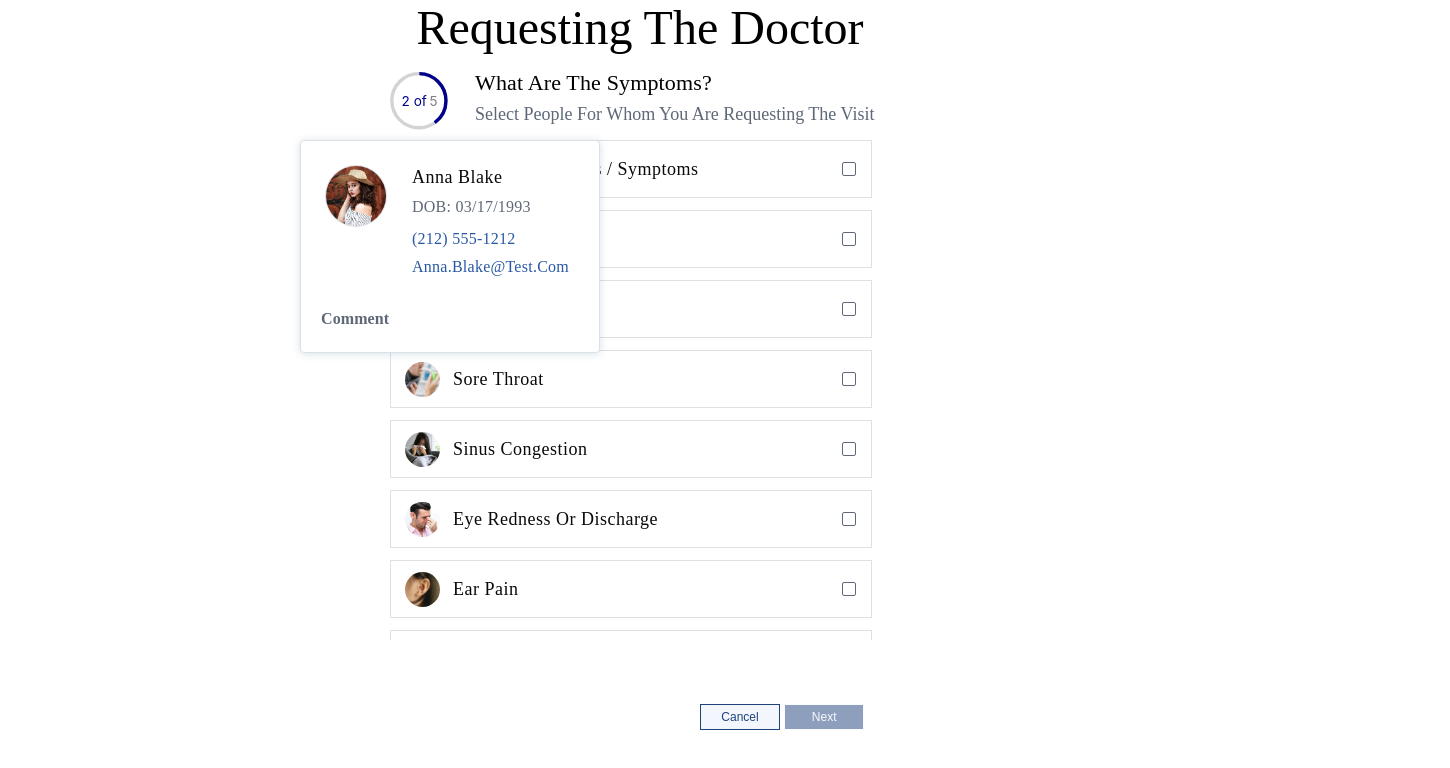
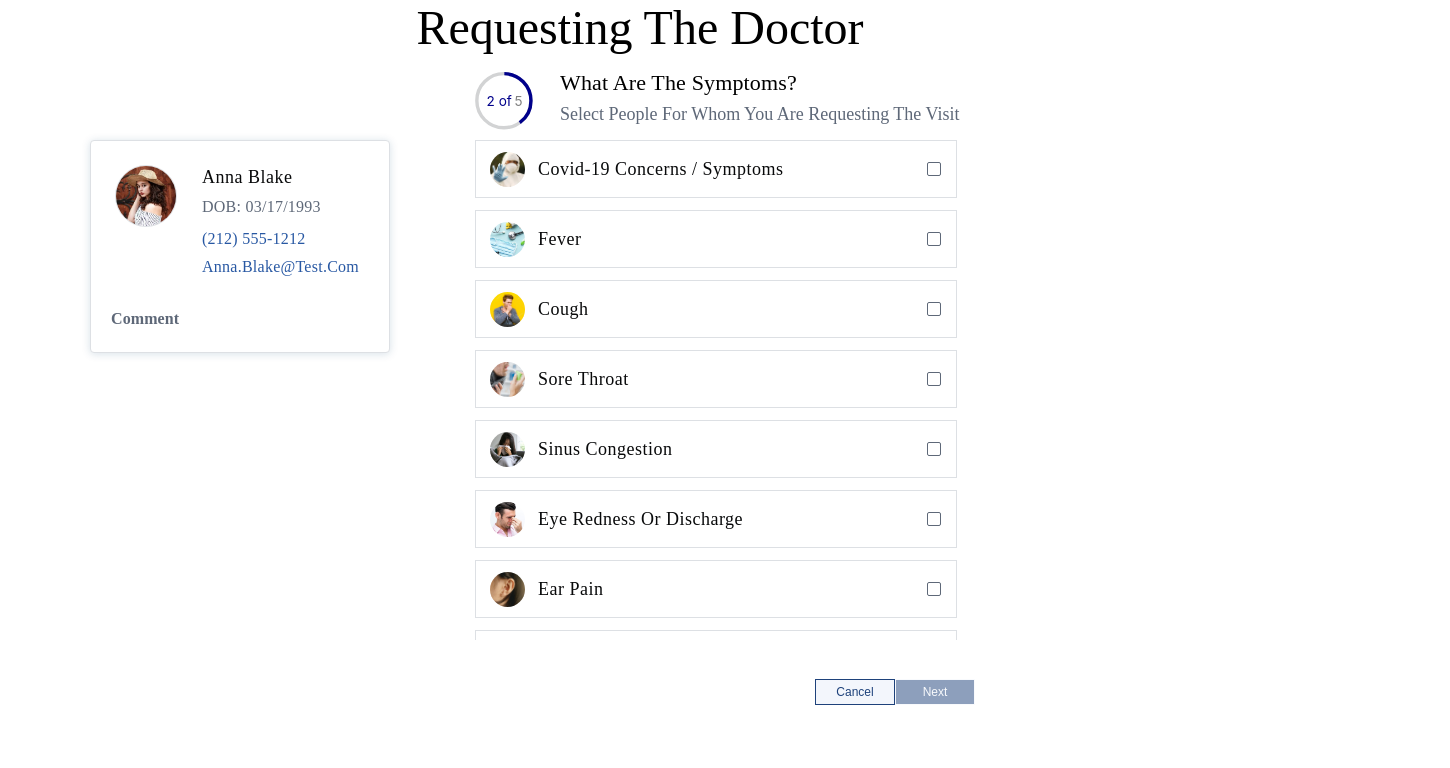
Before and after one commit to Yulia-min/HospitalProject, a React (Create React App) app in the folder hospital/: page / in a window 1280 px wide. Shown: the top 768 px of the page, 1450 px wide, since content can reach past the window. Built offline with nearby package versions, Linux system fonts and the light colour scheme.

Commit message:
checkboxChange_15

```diff
--- a/hospital/src/Button/ButtonStyle.css
+++ b/hospital/src/Button/ButtonStyle.css
@@ -1,12 +1,12 @@
 .button{
     display: flex;
-    margin-left: 770px;
-    margin-top: 40px;
+    margin-top: 15px;
+    margin-left: 510px;
 }
 
 .button__cancel{
     display: flex;
-    flex-grow: 0.01;
+    flex-grow: 0.1;
 }
 
 .button__next{
@@ -84,7 +84,15 @@
 @media screen and (min-width: 1200px) {
     .button{
         display: flex;
-        margin-top: 40px;
-        margin-left: 700px;
+        margin-left: 340px;
+    }
+
+    .button__cancel{
+        display: flex;
+        flex-grow: 0.1;
+    }
+
+    .button__next{
+        display: flex;
     }
 }
--- a/hospital/src/components/choice/ChoiceStyle.css
+++ b/hospital/src/components/choice/ChoiceStyle.css
@@ -1,7 +1,6 @@
 .checkbox{
     display: flex;
     justify-content: center;
-    width: 10100px;
     margin-bottom: 24px;
     height: 400px;
 }
@@ -85,9 +84,9 @@
 @media screen and (min-width: 1200px) {
     .checkbox{
         display: flex;
-        justify-content: center;
         margin-bottom: 24px;
         height: 500px;
+        width: 100%;
     }
 
     .checkbox__full{
--- a/hospital/src/components/profile/ProfileStyle.css
+++ b/hospital/src/components/profile/ProfileStyle.css
@@ -1,12 +1,13 @@
 .profile{
-    position: relative;
     width: 292px;
-    margin-left: 50px;
+    margin-left: -180px;
+    position: absolute;
     background: #FFFFFF;
     border: 1px solid #DDE0E4;
     box-sizing: border-box;
     box-shadow: 0px 1px 8px rgba(14, 67, 109, 0.16);
     border-radius: 4px;
+    margin-top: 85px;
 }
 
 .profile__full{
@@ -126,9 +127,10 @@
 
 @media screen and (min-width: 1200px) {
     .profile{
-        position:absolute;
         width: 300px;
-        margin-left: 300px;
+        position: absolute;
+        margin-top: 85px;
+        margin-left: 90px;
         background: #FFFFFF;
         border: 1px solid #DDE0E4;
         box-sizing: border-box;
--- a/hospital/src/components/request/Request.js
+++ b/hospital/src/components/request/Request.js
@@ -14,12 +14,14 @@ function Request(){
     return(
         <div>
             <div className="heading">Requesting the doctor</div>
-            <Diagramm/>
             <div className="display__info">
                 <Profile symptoms={symptoms} comment={comment} setComment={setComment}/>
-                <SymptomsList symptoms={symptoms} setSymptoms={setSymptoms} comment={comment} setComment={setComment} isDisabled={isDisabled} setIsDisabled={setIsDisabled}/>
+                <div className="choice__full">
+                    <Diagramm/>
+                    <SymptomsList symptoms={symptoms} setSymptoms={setSymptoms} comment={comment} setComment={setComment} isDisabled={isDisabled} setIsDisabled={setIsDisabled}/>
+                    <NextButton symptoms={symptoms} isDisabled={symptoms.length === 0}/>
+                </div>
             </div>
-            <NextButton symptoms={symptoms} isDisabled={symptoms.length === 0}/>
         </div>
     )
 }
--- a/hospital/src/components/request/RequestStyle.css
+++ b/hospital/src/components/request/RequestStyle.css
@@ -1,6 +1,8 @@
 .display__info{
     display: flex;
-    flex-wrap: wrap;
+    justify-content: flex-start;
+    width: 780px;
+    margin: 0 auto;
 }
 
 .heading{
@@ -10,3 +12,25 @@
     font-weight: normal;
     text-align: center;
 }
+
+.choice__full{
+    display: flex;
+    flex-wrap: wrap;
+    margin: 0 auto;
+    width: 500px;
+}
+
+@media screen and (min-width: 1200px) {
+    .choice__full{
+        display: flex;
+        flex-wrap: wrap;
+        margin: 0 auto;
+        width: 500px;
+    }
+    .display__info{
+        display: flex;
+        justify-content: flex-start;
+        width: 1450px;
+        margin: 0 auto;
+    }
+}
```
